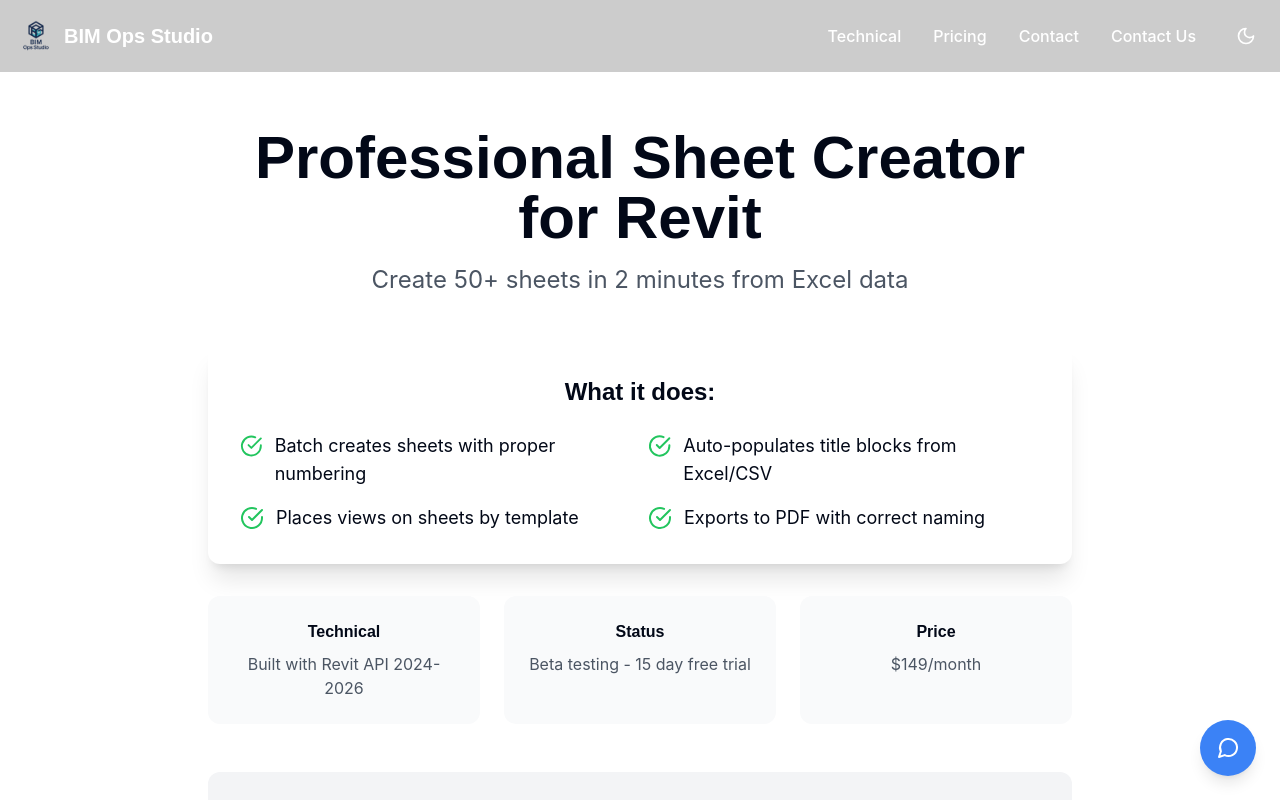
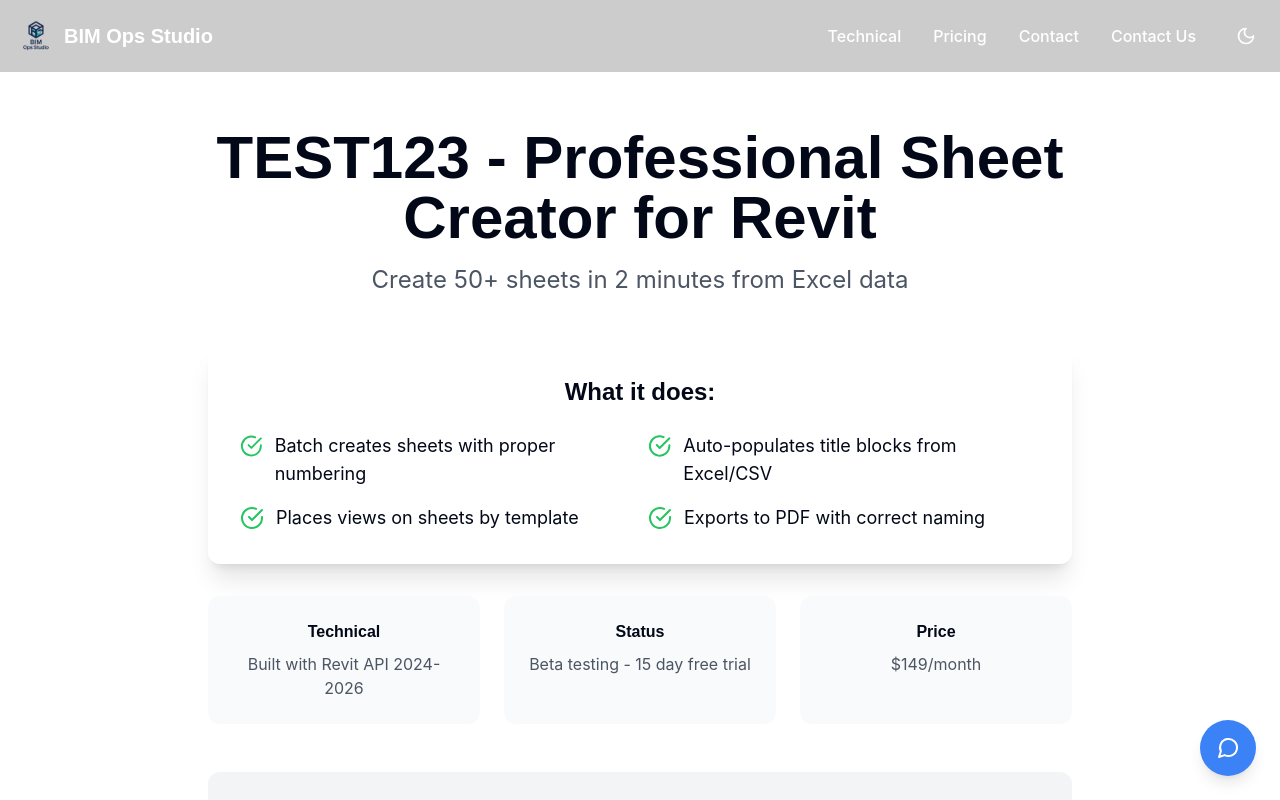
Before and after one commit to WeberG619/bimopsstudio, a Next.js app: page / in a window 1280 px wide. Shown: the top 800 px of the page. Built offline with nearby package versions, Linux system fonts and the light colour scheme.

Commit message:
test: add TEST123 to verify deployment is working

```diff
--- a/pages/index.tsx
+++ b/pages/index.tsx
@@ -20,7 +20,7 @@ export default function Home() {
             transition={{ duration: 0.5 }}
           >
             <h1 className="text-4xl md:text-6xl font-bold mb-4">
-              Professional Sheet Creator for Revit
+              TEST123 - Professional Sheet Creator for Revit
             </h1>
             <p className="text-2xl text-gray-600 dark:text-gray-300 mb-12">
               Create 50+ sheets in 2 minutes from Excel data
```
